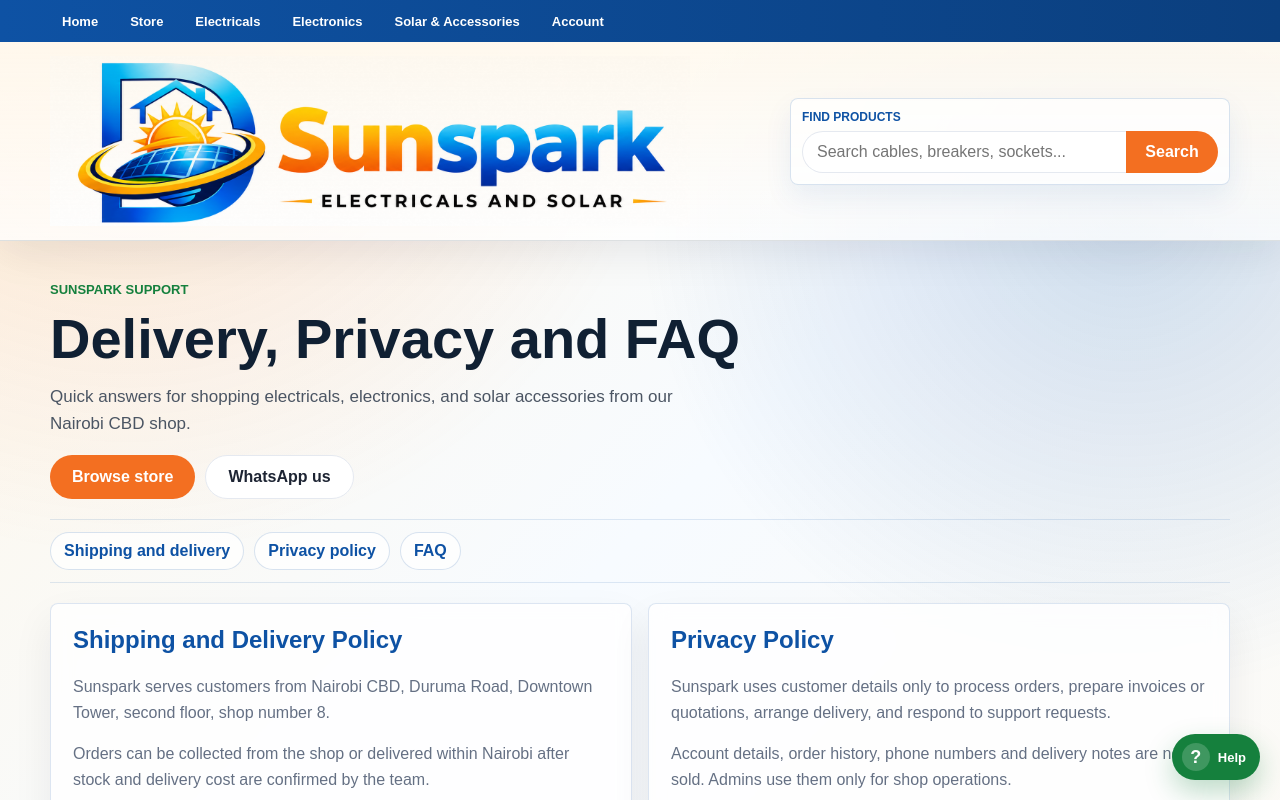
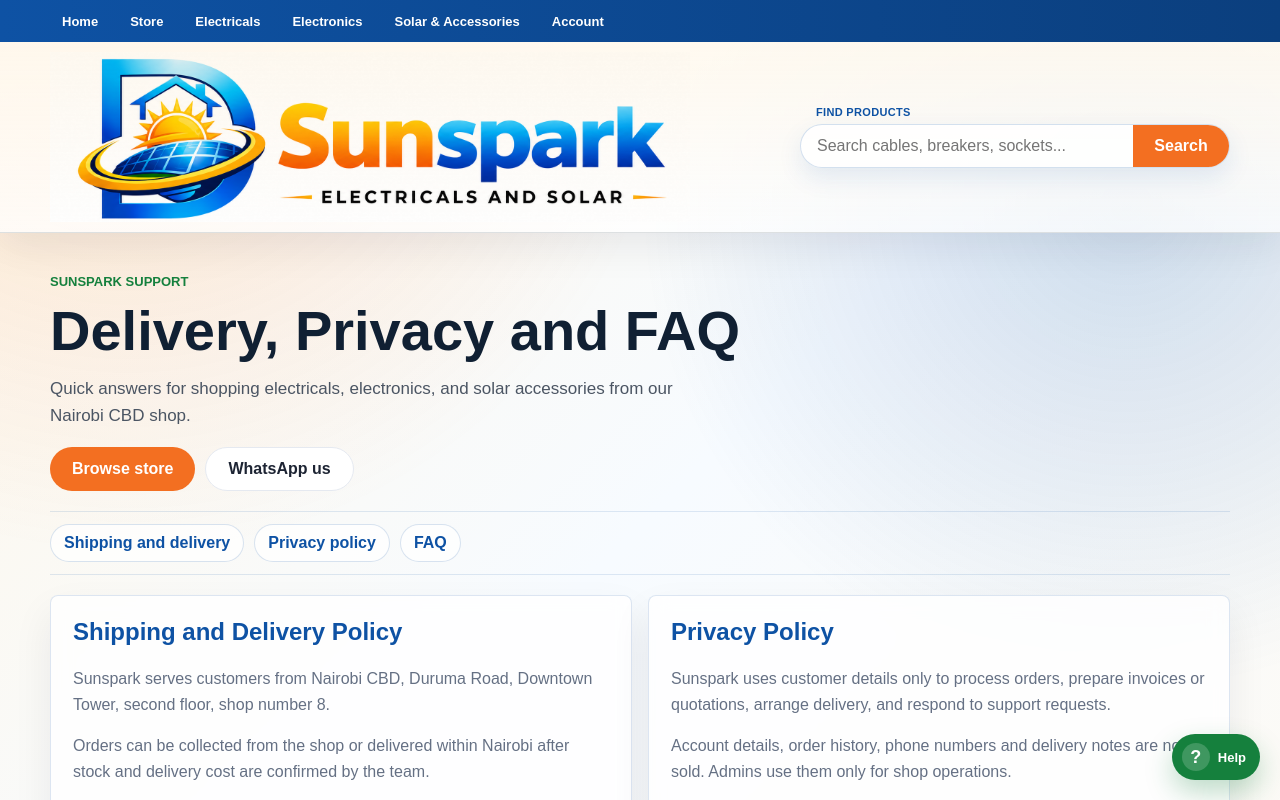
Before and after one commit to sunsparkelectricalsandsolar/sunspark_webmain, a Next.js app: page /policies in a window 1280 px wide. Shown: the top 800 px of the page. Built offline with nearby package versions, Linux system fonts and the light colour scheme; no server answers.

Commit message:
Refine experimental header search

```diff
--- a/app/globals.css
+++ b/app/globals.css
@@ -1311,10 +1311,10 @@
 
 .policy-experiment-brandbar {
   display: grid;
-  grid-template-columns: minmax(280px, 1fr) minmax(320px, 440px);
-  gap: 22px;
-  align-items: center;
-  padding-block: 14px;
+  grid-template-columns: minmax(420px, 1fr) minmax(320px, 430px);
+  gap: 28px;
+  align-items: center;
+  padding-block: 10px;
 }
 
 .policy-experiment-logo {
@@ -1331,39 +1331,41 @@
 
 .policy-experiment-search {
   display: grid;
-  gap: 7px;
-  border: 1px solid rgba(14, 82, 164, 0.16);
-  border-radius: 8px;
-  background: rgba(255, 255, 255, 0.72);
-  padding: 11px;
-  box-shadow: 0 12px 28px rgba(14, 82, 164, 0.08);
+  justify-self: end;
+  width: min(100%, 430px);
+  gap: 6px;
 }
 
 .policy-experiment-search label {
+  padding-left: 16px;
   color: var(--brand);
-  font-size: 12px;
+  font-size: 11px;
   font-weight: 900;
+  letter-spacing: 0.03em;
   text-transform: uppercase;
 }
 
 .policy-experiment-search div {
   display: flex;
-  height: 42px;
+  height: 44px;
+  border: 1px solid rgba(14, 82, 164, 0.18);
+  border-radius: 999px;
+  background: rgba(255, 255, 255, 0.86);
+  box-shadow: 0 10px 24px rgba(14, 82, 164, 0.1);
+  overflow: hidden;
 }
 
 .policy-experiment-search input {
   min-width: 0;
   flex: 1;
-  border: 1px solid var(--line);
-  border-right: 0;
-  border-radius: 21px 0 0 21px;
-  padding: 0 14px;
+  border: 0;
+  background: transparent;
+  padding: 0 16px;
 }
 
 .policy-experiment-search button {
-  width: 92px;
+  width: 96px;
   border: 0;
-  border-radius: 0 21px 21px 0;
   background: var(--spark);
   color: #fff;
   font-weight: 900;
```
